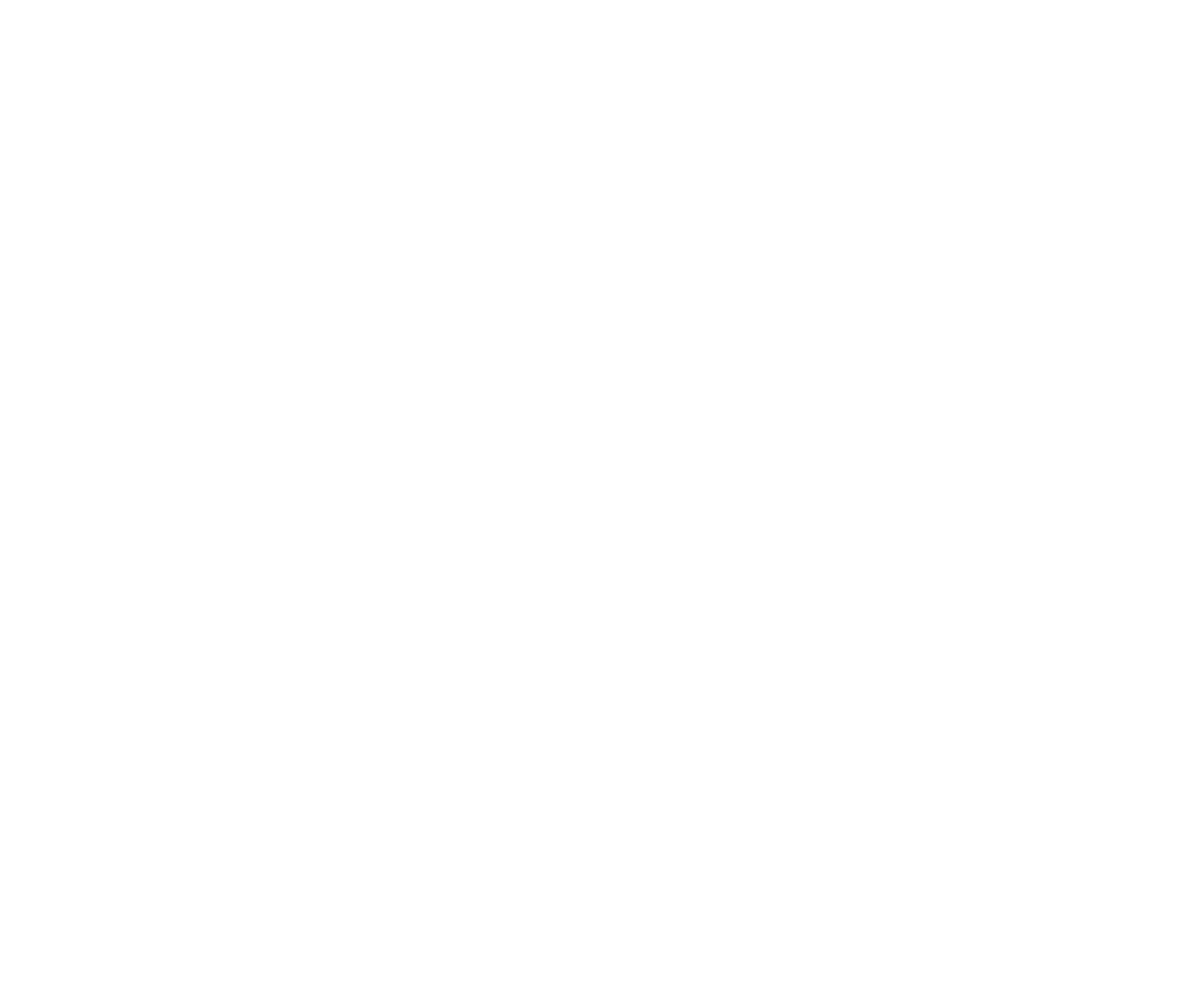
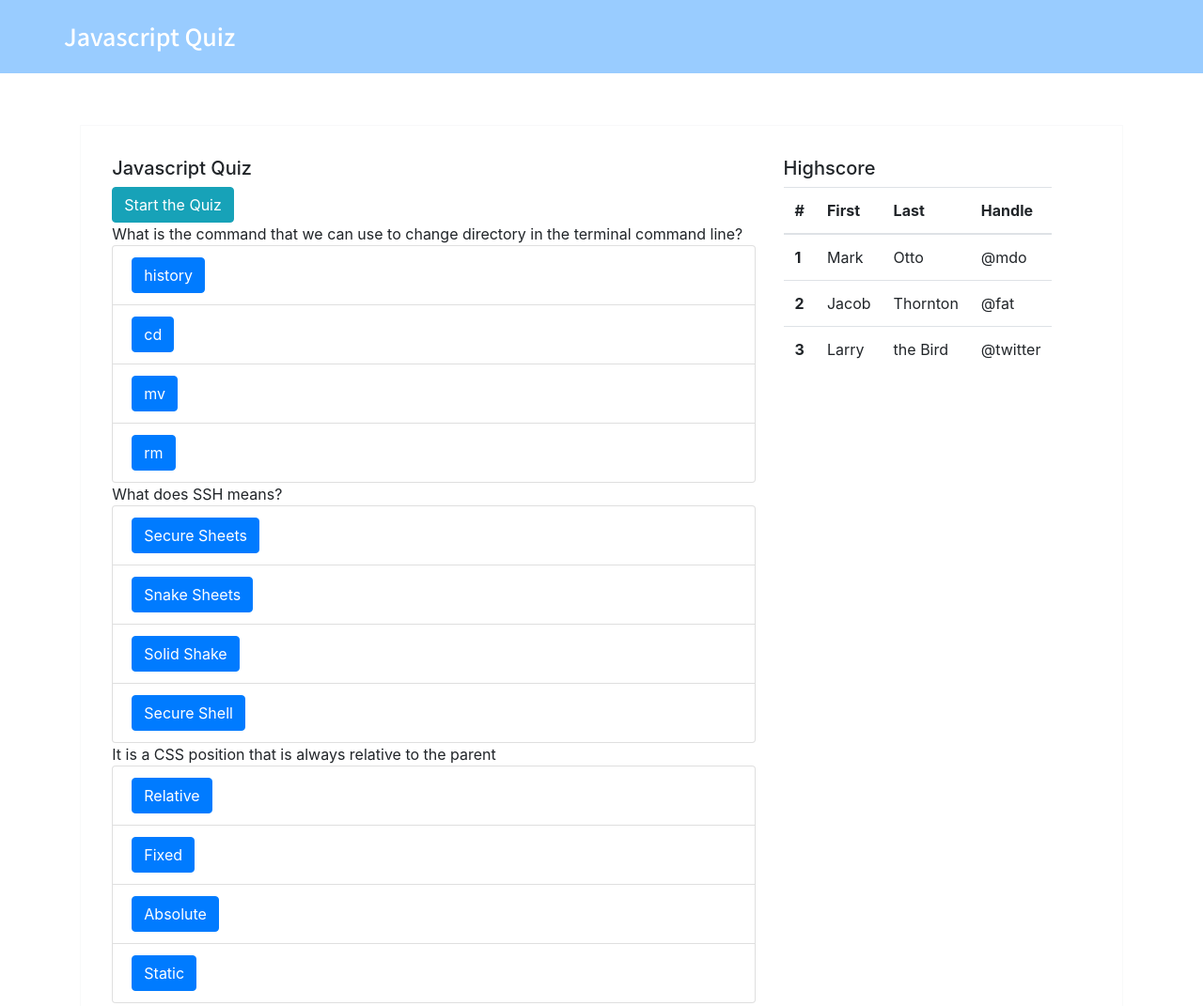
Before and after one commit to jeorgedonato/code-quiz, a plain HTML site: page index.html in a window 1280 px wide. Shown: the top 1071 px of the page at 94% size. Before the commit the page ends 800 px from the top, so only its background shows below. Drawn offline with nearby package versions, Linux system fonts and the light colour scheme.

Commit message:
Added some functions

```diff
--- a/assets/script.js
+++ b/assets/script.js
@@ -1,12 +1,116 @@
+//Random Number Picker
+let randomNumPicker = () => {
+  let num = Math.floor(Math.random()
+    * quizObj.length + 1);
+  return num;
+}
+//Random
+
 let quizObj = {
   first: {
-    question: "What is love?",
-    choices: ["a", "b", "c", "d"],
-    answer: "a"
+    question: "What is the command that we can use to change directory in the terminal command line?",
+    choices: ["mv", "rm", "history", "cd"],
+    answer: "cd",
+    type: "Multiple",
   },
   second: {
-    question: "Who's most likely to?",
-    choices: ["a", "b", "c", "d"],
-    answer: "b"
+    question: "What does SSH means?",
+    choices: ["Secure Shell", "Secure Sheets", "Solid Shake", "Snake Sheets"],
+    answer: "Secure Shell",
+    type: "Multiple",
+  },
+  third: {
+    question: "It is a CSS position that is always relative to the parent",
+    choices: ["Relative", "Static", "Fixed", "Absolute"],
+    answer: "Relative",
+    type: "Multiple",
+  },
+  fourth: {
+    question: "______ is a CSS property that is use to show an element on top of the another element",
+    choices: ["margin", "z-index", "display", "visible"],
+    answer: "z-index",
+    type: "Multiple",
+  },
+  // fifth: {
+  //   question: "What is the syntax for commenting a line in Javascript?",
+  //   answer: "//",
+  //   type: "Identification"
+  // }
+};
+
+let highScores = new Object;
+let quizArea = document.querySelector(".quiz-area");
+let currentScore = 0;
+let correctAnswers = 0;
+let wrongAnswers = 0;
+
+// Shuffle Array
+// Source https://www.rosettacode.org/wiki/Knuth_shuffle
+let knuthShuffle = arr => {
+  let rand, temp, i;
+  for (i = arr.length - 1; i > 0; i -= 1) {
+    rand = Math.floor((i + 1) * Math.random());//get random between zero and i (inclusive)
+    temp = arr[rand];//swap i and the zero-indexed number
+    arr[rand] = arr[i];
+    arr[i] = temp;
+  }
+  return arr;
+}
+//Array Shuffler
+
+//Get random motivation
+let getRandomMotivation = () => {
+  const motivationArr = ["Exceptional", "Amazing", "Unbelievable", "Astounding", "Breathtaking", "Astonishing", "Phenomenal", "Remarkable", "Sensational", "Prodigious"];
+  let char = Math.floor(Math.random()
+    * motivationArr.length);
+  return motivationArr[char];
+}
+//Random Motivation
+
+//Check the answer
+let answerChecker = id => {
+  const splittedAnswer = id.split("_");
+  let correctAnswer = quizObj[splittedAnswer[0]].answer;
+  const alertArea = document.querySelector("#alert-area");
+  // console.log(correctAnswer + " = " + splittedAnswer[1])
+  if (correctAnswer === splittedAnswer[1]) {
+    currentScore + 5;
+    correctAnswers++;
+    alertArea.innerHTML = `<div class="alert alert-success" role="alert">You're ${getRandomMotivation()}! Keep up the good work!</div>`;
+  } else {
+    wrongAnswers++;
+    alertArea.innerHTML = `<div class="alert alert-danger" role="alert">The answer is wrong! Come on now!</div>`;
   }
 };
+//Check the answer
+
+//Quiz Maker
+let quizMaker = () => {
+  // const shuffledQuiz = knuthShuffle(quizObj);
+  // console.log(shuffledQuiz)
+  let orderCounter = 1
+  for (const order in quizObj) {
+    let questionDiv = document.createElement("div");
+    questionDiv.setAttribute("class", `"question_${orderCounter}"`)
+    questionDiv.textContent = quizObj[order].question;
+    quizArea.appendChild(questionDiv);
+    if (quizObj[order].type === "Multiple") {
+      let choiceUl = document.createElement("ul");
+      choiceUl.setAttribute("class", "list-group")
+      let shuffleChoices = knuthShuffle(quizObj[order].choices);
+      for (let i = 0; i < shuffleChoices.length; i++) {
+        let choiceLi = document.createElement("li");
+        choiceLi.setAttribute("class", "list-group-item");
+        choiceLi.innerHTML = `<button class="btn btn-primary" id="${order}_${quizObj[order].choices[i]}" onclick="answerChecker(this.id)">${shuffleChoices[i]}</button>`;
+        choiceUl.appendChild(choiceLi);
+      }
+      questionDiv.appendChild(choiceUl);
+    }
+    orderCounter++;
+  }
+};
+//Quiz
+
+
+
+quizMaker()
--- a/assets/style.css
+++ b/assets/style.css
@@ -0,0 +1,65 @@
+header{
+  background-color: #99ccff;
+}
+
+/* Fonts */
+.fira-font {
+  font-family: 'Fira Sans', sans-serif;
+}
+
+.merri-font{
+  font-family: 'Merriweather', serif;
+}
+
+.anton-font{
+  font-family: 'Anton', sans-serif;
+}
+
+.noto-font{
+  font-family: 'Noto Sans TC', sans-serif;
+}
+
+#view-highscores{
+  justify-content: flex-end;
+  margin-top: 15px;
+}
+
+#view-highscores a{
+  color:white;
+  text-decoration: none;
+  font-size: 25px;
+
+}
+
+.navbar-span{
+  font-size: 25px;
+  color: white;
+  padding: 20px;
+}
+
+@media screen and (max-width: 575px) {
+  /* The body's bg color will be #333 */
+  #view-highscores {
+    justify-content: center;
+  }
+  .navbar-span {
+    justify-content: center;
+    /* background-color: rgb(89, 170, 165); */
+  }
+}
+
+.padding {
+  padding: 3% 3%;
+  border: #f8f9fa solid 1px;
+  margin: 5% 0;
+  background: white;
+  /* height: 100vh; */
+}
+
+.show-question{
+  display:block;
+}
+
+.hide-question{
+  display:none;
+}
--- a/index.html
+++ b/index.html
@@ -1,16 +1,92 @@
 <!DOCTYPE html>
 <html lang="en">
+
 <head>
   <meta charset="UTF-8">
   <meta name="viewport" content="width=device-width, initial-scale=1, shrink-to-fit=no">
   <meta http-equiv="X-UA-Compatible" content="ie=edge">
+  <link
+    href="https://fonts.googleapis.com/css2?family=Anton&family=Fira+Sans:ital,wght@0,400;0,500;1,400&family=Merriweather:ital,wght@0,400;0,700;0,900;1,400;1,700&family=Noto+Sans+TC:wght@400;500;700&display=swap"
+    rel="stylesheet">
   <link rel="stylesheet" href="https://stackpath.bootstrapcdn.com/bootstrap/4.5.0/css/bootstrap.min.css"
     integrity="sha384-9aIt2nRpC12Uk9gS9baDl411NQApFmC26EwAOH8WgZl5MYYxFfc+NcPb1dKGj7Sk" crossorigin="anonymous">
+  <link rel="stylesheet" href="assets/style.css">
   <title>Code Quiz</title>
 </head>
+
 <body>
-  <header></header>
+  <!-- Navbar -->
+  <header class="noto-font">
+    <div class="row no-gutters ">
+      <div class="col-12 sticky-top">
+        <nav class="navbar navbar-name p-0 ">
+          <span class="navbar-brand mb-0 h1 navbar-span ml-5">Javascript Quiz</span>
+        </nav>
+      </div>
+      <!-- <div class="col-lg-6 col-md-6 col-sm-6 col-xs-12 sticky-top">
+        <nav class="navbar" id="view-highscores">
+          <a href="#">View Highscores</a>
+        </nav>
+      </div> -->
+    </div>
+  </header>
+  <!-- Navbar -->
 
+  <!-- Quiz Section -->
+  <section class="container">
+    <div class="padding">
+      <div class="row">
+        <div class="col-8">
+          <h5>
+            Javascript Quiz
+          </h5>
+          <div class="start-btn-div"><button class="btn btn-info" id="start-btn">Start the Quiz</button></div>
+          <div class="quiz-area">
+          </div>
+          <div id="alert-area"></div>
+        </div>
+        <aside>
+          <div class="col-4">
+            <h5>
+              Highscore
+            </h5>
+            <table class="table">
+              <thead>
+                <tr>
+                  <th scope="col">#</th>
+                  <th scope="col">First</th>
+                  <th scope="col">Last</th>
+                  <th scope="col">Handle</th>
+                </tr>
+              </thead>
+              <tbody>
+                <tr>
+                  <th scope="row">1</th>
+                  <td>Mark</td>
+                  <td>Otto</td>
+                  <td>@mdo</td>
+                </tr>
+                <tr>
+                  <th scope="row">2</th>
+                  <td>Jacob</td>
+                  <td>Thornton</td>
+                  <td>@fat</td>
+                </tr>
+                <tr>
+                  <th scope="row">3</th>
+                  <td>Larry</td>
+                  <td>the Bird</td>
+                  <td>@twitter</td>
+                </tr>
+              </tbody>
+            </table>
+          </div>
+        </aside>
+      </div>
+    </div>
+  </section>
+  <!-- Quiz Section -->
   <script src="assets/script.js"></script>
 </body>
+
 </html>
```
